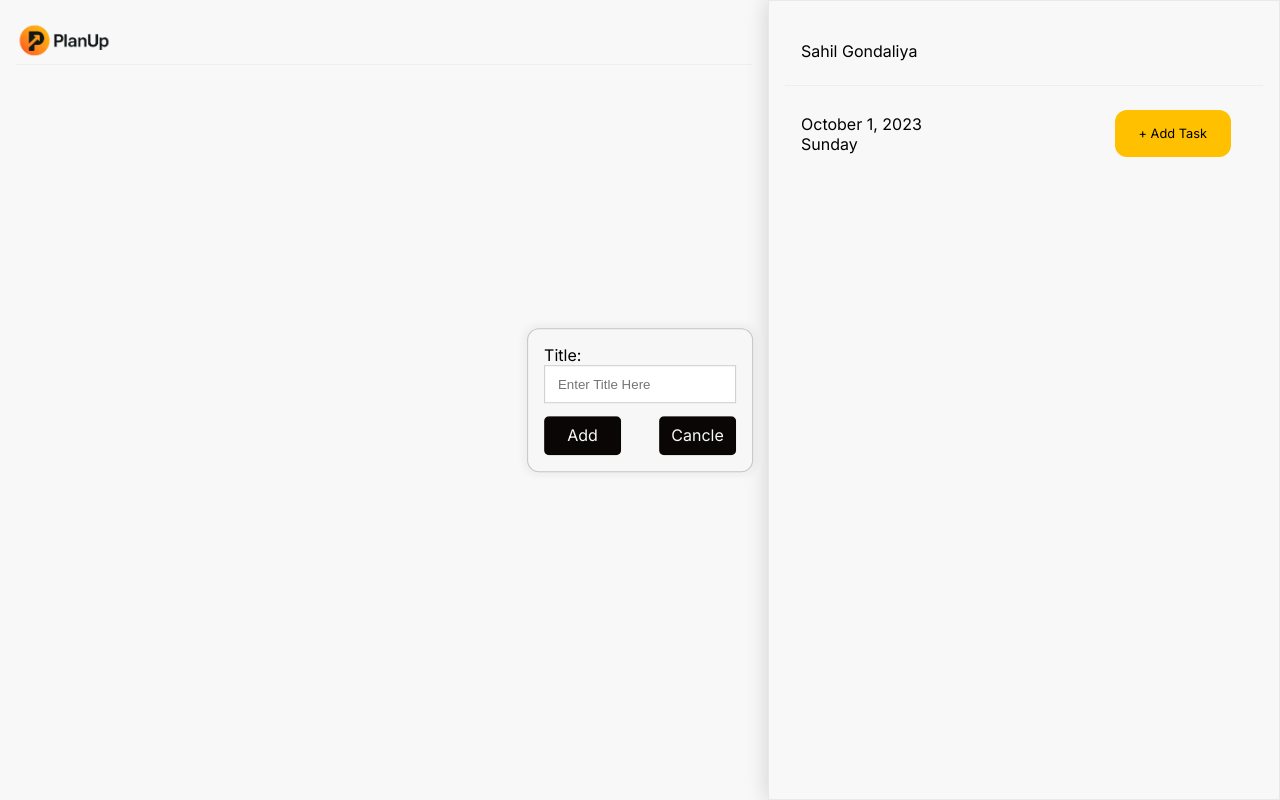
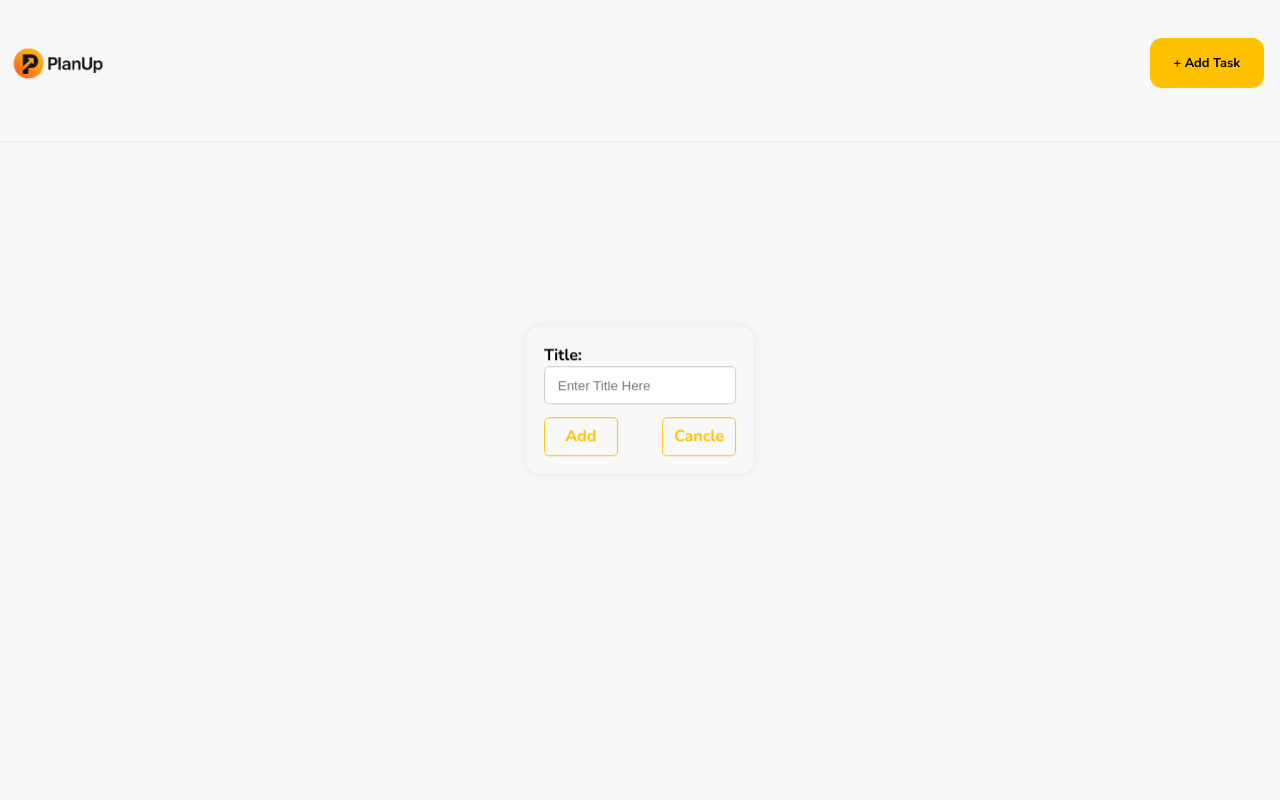
Before and after one commit to SahilGondaliya1/PlanUp, a plain HTML site: page src/index.html in a window 1280 px wide. Both pictures are taken after a click on the element "+ Add Task". Drawn offline with Linux system fonts and the light colour scheme; a web font is replaced by a local one.

Commit message:
version_0

```diff
--- a/src/index.html
+++ b/src/index.html
@@ -1,66 +1,51 @@
 <!DOCTYPE html>
 <html lang="en">
   <head>
-    <meta charset="UTF-8">
-    <meta name="viewport" content="width=device-width, initial-scale=1.0">
-    <link rel="preconnect" href="https://fonts.googleapis.com">
-<link rel="preconnect" href="https://fonts.gstatic.com" crossorigin>
-<link href="https://fonts.googleapis.com/css2?family=Inter:ital,opsz,wght@0,14..32,100..900;1,14..32,100..900&family=Poppins:ital,wght@0,100;0,200;0,300;0,400;0,500;0,600;0,700;0,800;0,900;1,100;1,200;1,300;1,400;1,500;1,600;1,700;1,800;1,900&display=swap" rel="stylesheet">
-    <link rel="stylesheet" href="style.css">
-    <script src="script.js" defer></script>
+    <meta charset="UTF-8" />
+    <meta name="viewport" content="width=device-width, initial-scale=1.0" />
+    <link rel="preconnect" href="https://fonts.googleapis.com" />
+    <link rel="preconnect" href="https://fonts.gstatic.com" crossorigin />
+    <link
+      href="https://fonts.googleapis.com/css2?family=Nunito+Sans:ital,opsz,wght@0,6..12,200..1000;1,6..12,200..1000&display=swap"
+      rel="stylesheet"
+    />
+    <link href="https://fonts.googleapis.com/css2?family=Martian+Mono:wght@100..800&display=swap" rel="stylesheet">
+    <link
+      href="https://fonts.googleapis.com/css2?family=Inter:ital,opsz,wght@0,14..32,100..900;1,14..32,100..900&family=Poppins:ital,wght@0,100;0,200;0,300;0,400;0,500;0,600;0,700;0,800;0,900;1,100;1,200;1,300;1,400;1,500;1,600;1,700;1,800;1,900&display=swap"
+      rel="stylesheet"
+    />
+    <link href="https://fonts.googleapis.com/css2?family=Martian+Mono:wght@100..800&display=swap" rel="stylesheet">
+    <link rel="stylesheet" href="https://fonts.googleapis.com/icon?family=Material+Icons">
+    <link rel="stylesheet" href="style.css" />
+    <script type="module" src="script/script.js" defer></script>
     <title>PlanUp.io</title>
   </head>
   <body>
     <main>
-
-    <div class="middle">
-        <nav style="display:flex; align-items: center;">
-        <img src="sitelogo.png" alt="logo-design" style="height: 3rem; margin-right: .6rem;">
+        <nav style="display: flex; align-items: center">
+          <img
+            src="sitelogo.png"
+            alt="logo-design"
+            style="height: 3rem; margin: 0.6rem 0.6rem"
+          />
+          <div class="add-task-button" tabindex="0">+ Add Task</div>
         </nav>
         <div class="task-display">
-
           <div class="taskGrid">
-                <template id="taskCardTemplate">
-                    <div class="task-card">
-                        <div class="task-header">
-                            <h3 class="task-title"></h3>
-                            <div class="task-actions">
-                                <button class="task-delete-button">Delete</button>
-                                <button class="task-edit-button">Edit</button>
           </div>
-                        </div>
-                        <div class="task-description"></div>
-                        <div class="task-meta">
-                        </div>
-                    </div>
-                </template>
-            </div>
-        </div>
-    </div>
-    <div class="right">
-        <div class="profile-display">
-            <img src="" alt="" class="profile-image">
-            <p>Sahil Gondaliya</p>
-        </div>
-        <hr style="height: 1px; background-color: rgb(0, 0, 0, 0.04); border: none;">
-        <div class="day-display-wrapper">
-            <div class="day-display">
-            <p class="date">October 1, 2023</p>
-            <p class="day">Sunday</p>
-            </div>
-            <div class="add-task-button" tabindex="0">
-                + Add Task
-            </div>
-        </div>
-        <div class="calendar"></div>
-        <div class="task-timeline"></div>
         </div>
     </main>
     <template id="inputWindowTemplate">
       <div class="inputWindow">
         <div class="task-input-details input-window-items">
-                <label for="task-title">Title:</label>
-                <input type="text" id="input-task-title"  name="task-title" placeholder="Enter Title Here" tabindex="0">
+          <label for="task-input-title">Title:</label>
+          <input
+            type="text"
+            id="task-input-title"
+            name="task-title"
+            placeholder="Enter Title Here"
+            tabindex="0"
+          />
         </div>
         <div class="task-input-buttons input-window-items">
           <button id="input-submit-button">Add</button>
@@ -68,5 +53,17 @@
         </div>
       </div>
     </template>
+    <template id="taskCardTemplate">
+        <div class="task-card" id="">
+          <div class="task-header">
+            <h3 class="task-title"></h3>
+            <div class="task-actions">
+              <i class="task-delete-button material-icons">delete</i>
+            </div>
+          </div>
+          <div class="task-description"></div>
+          <div class="task-meta"></div>
+        </div>
+      </template>
   </body>
 </html>
--- /dev/null
+++ b/src/script/task.js
@@ -0,0 +1,41 @@
+import { showInputWindow , hideInputWindow } from "./ui.js";
+
+/**
+ *
+ * @param {String} taskTitle - Task heading displayed on bold
+ */
+export const createTaskCard = (taskTitle) => {
+  //cloneNode(true) is to deep clone the element with child nodes
+  const taskID = "t" + new Date().getTime();
+  const fragment = document.getElementById("taskCardTemplate").content.cloneNode(true);
+  const card = fragment.querySelector('.task-card');
+  if(card){console.log(true)}
+  card.setAttribute('id', taskID)
+  card.querySelector(".task-title").textContent = taskTitle;
+  localStorage.setItem(taskID, taskTitle);
+  card.querySelector(".task-delete-button").addEventListener("click", () => handleDeleteTask(taskID));
+  return card;
+}
+
+/**
+ * @param {String} taskTitle - task detail to be displayed
+ */
+
+export const addTask = (taskTitle) => {
+  const card = createTaskCard(taskTitle);
+  const taskGrid = document.querySelector(".taskGrid");
+  taskGrid.appendChild(card);
+}
+
+/**
+ *
+ * @param {String} taskID - task-id to be deleted
+ */
+export const handleDeleteTask = (taskID)=> {
+  var deletingTask = document.getElementById(taskID);
+  if (deletingTask) {
+    localStorage.removeItem(taskID);
+    console.log("removing task");
+    deletingTask.remove();
+  }
+}
--- /dev/null
+++ b/src/script/ui.js
@@ -0,0 +1,77 @@
+import { addTask , handleDeleteTask} from "./task.js";
+
+/**
+ * @function loadTaskFromStorage - Displays tasks from local storage to be consistent list of task
+ */
+export const loadTaskFromStorage = ()=>{
+    const taskGrid = document.querySelector('.taskGrid');
+    taskGrid.innerHTML = "";
+    Object.keys(localStorage).forEach(key=> {
+      if(key.startsWith('t')){// load only task keys
+      const taskTitle = localStorage.getItem(key);
+      const fragment = document.getElementById("taskCardTemplate").content.cloneNode(true);
+      const card = fragment.querySelector('.task-card');
+      card.setAttribute('id', key);
+      card.querySelector(".task-title").textContent = taskTitle;
+      card.querySelector(".task-delete-button").addEventListener("click", () => handleDeleteTask(key));
+      taskGrid.appendChild(card);
+      }
+    });
+};
+
+/**
+ *
+ * @function createInputWindowByTemplate - uses input window template present in html
+ * @returns {fragment} - blueprint of html present in template
+ */
+export const createInputWindowByTemplate = () => {
+  //get template
+  const template = document.getElementById("inputWindowTemplate");
+  //creation of input-window-container
+  const container = template.content.cloneNode(true);
+  return container;
+};
+
+/**
+ * @function showInputWindow
+ * @description - creates the input window via DOM
+ */
+export const showInputWindow = () => {
+  //creating inout-window
+  const fragment = createInputWindowByTemplate();
+  const inputWindow = fragment.querySelector(".inputWindow");
+
+  //adding window to body;
+  document.body.appendChild(inputWindow);
+
+    inputWindow.querySelector("#input-submit-button")
+    .addEventListener("click", () => {
+      let taskTitle = inputWindow.querySelector("#task-input-title").value;
+      hideInputWindow();
+      if (taskTitle) {
+        addTask(taskTitle);
+      }
+    });
+
+  inputWindow.addEventListener("keydown", (event) => {
+    if (event.key === "Enter") {
+      let taskTitle = inputWindow.querySelector("#task-input-title").value;
+      hideInputWindow();
+      if (taskTitle) {
+        addTask(taskTitle);
+      }
+    }
+  });
+
+  inputWindow.querySelector("#input-cancle-button").onclick = () => {
+    hideInputWindow();
+  };
+};
+
+/**
+ * @function hideInputWindow
+ * @description - removes window from display
+ */
+export const hideInputWindow = () => {
+  document.body.querySelector(".inputWindow").remove();
+};
--- a/src/style.css
+++ b/src/style.css
@@ -13,30 +13,34 @@ html {
   --primary-text-color: #000000;
   --secondary-color: #0a0606;
   --secondary-text-color: #f9f9f9;
-  --accent-color-1: #ff5722;
+  --accent-color-1: #ff8147;
   --accent-color-2: #ffc000;
   --base-padding: 1rem;
   --base-margin: 0.5rem;
   --base-border-radius: 12px;
-  --h1: 2 rem;
+  --h1: 4 rem;
   --h2: 1rem;
   --p: 0.8rem;
 }
 body {
-  font-family: "Inter", sans-serif;
+  font-family: "Nunito sans";
+  font-weight: 700;
   background-color: var(--primary-color);
   height: 100%;
   width: 100%;
+  overflow-x: auto;
 }
 main {
   display: grid;
-  grid-template-columns: 60% 40%;
-
   height: 100vh;
   width: 100vw;
 }
-nav{
-  border-bottom: 1px solid rgba(0, 0, 0, 0.04)
+nav {
+  border-bottom: 1px solid rgba(0, 0, 0, 0.04);
+  display: flex;
+  justify-content: space-between;
+  vertical-align: middle;
+  padding-bottom: var(--base-padding);
 }
 
 .middle {
@@ -44,55 +48,57 @@ nav{
   padding: var(--base-padding);
 }
 
+.taskGrid {
+  overflow-y: auto;
+  height: 75vh;
+  scroll-behavior: smooth;
+}
+.taskGrid::-webkit-scrollbar {
+  width: 10px;
+  background: #f0f0f0;
+  border-radius: 3px;
+}
+.taskGrid::-webkit-scrollbar-thumb {
+  background: var(--accent-color-2);
+  border-radius: 3px;
+}
+.taskGrid::-webkit-scrollbar-thumb:hover {
+  background: var(--accent-color-1);
+}
 
 .task-card {
-  /* width: 10rem; */
   padding: 1.6rem;
-  height: 10rem;
+  height: auto;
   background-color: var(--primary-color);
   border: 1px solid rgb(0, 0, 0, 0.2);
   border-radius: var(--base-border-radius);
   box-shadow: 0px 0px 3px 1px rgba(0, 0, 0, 0.02);
   margin: 1rem;
 }
+.task-header {
+  display: flex;
+  justify-content: space-between;
+}
+.task-header .task-title {
+  display: inline-block;
+  width: 60%;
+}
 
-.taskCard .task-heading{
-  width:83.6%;
-  display:inline-block;
+.taskCard .task-heading {
+  width: 83.6%;
+  display: inline-block;
   vertical-align: middle;
 }
 
-.task-delete-button ,.task-edit-button {
-  height: 2rem;
-  width: 5rem;
-  background-color: greenyellow;
+.task-delete-button {
+  display: inline-block;
+  height: auto;
+  cursor: pointer;
+  transition: transform 200ms;
 }
-.right {
-  background-color: var(--primary-color);
-  border: 1px solid rgba(0, 0, 0, 0.059);
-  box-shadow: -1px 0px 20px 1px rgba(0, 0, 0, 0.142);
-  padding: var(--base-padding);
-  display: flex;
-  flex-direction: column;
-}
-
-.profile-display {
-  display: flex;
-  justify-content: flex-start;
-  align-content: center;
-  padding: var(--base-padding);
-  margin: var(--base-margin) 0;
-  width: auto;
-  background-color:var(--primary-color);
-}
-.day-display-wrapper {
-  display: flex;
-  flex-direction: row;
-  justify-content: space-between;
-  align-items: center;
-  padding: var(--base-padding);
-  margin: var(--base-margin) 0;
-  background-color: var(--primary-color);
+.task-delete-button:hover {
+  transform: scale3d(1.2, 1.2, 1);
+  cursor: pointer;
 }
 
 .add-task-button {
@@ -104,51 +110,57 @@ nav{
   margin: auto 1rem;
 }
 
-.inputWindow{
-  position:fixed;
-  top:50%;
-  left:50%;;
+.inputWindow {
+  position: fixed;
+  top: 50%;
+  left: 50%;
   transform: translate(-50%, -50%);
   z-index: 9999;
   padding: var(--base-padding);
   display: flex;
   flex-direction: column;
-  border: 1px solid rgba(0, 0, 0, 0.2);
+  border: 1px solid rgb(247, 247, 247, 0.01);
   border-radius: var(--base-border-radius);
-  background-color: rgb(247, 247, 247);
+  background-color: rgb(247, 247, 247, 0.01);
+  backdrop-filter: blur(3px);
   box-shadow: 0px 0px 5px 5px rgba(125, 125, 125, 0.06);
 }
 .input-window-items {
   display: flex;
   flex-direction: column;
   margin-bottom: 0.8rem;
+  font-size: var(--h1);
 }
 
-
-.task-input-buttons{
+.task-input-buttons {
   display: flex;
   flex-direction: row;
   vertical-align: middle;
   justify-content: space-between;
   margin-bottom: 0px;
 }
-.task-input-buttons button{
+.task-input-buttons button {
   box-sizing: border-box;
   height: 2.4rem;
-  width: 4.8rem;
+  width: 4.6rem;
   justify-content: center;
   align-content: center;
-  border: 1px solid rgba(0, 0, 0, 0.2);
+  border: 1px solid var(--accent-color-2);
   border-radius: 5px;
-  background-color: var(--secondary-color);
+  background-color: var(--primary-color);
+  color: var(--accent-color-2);
+  font: var(--p);
+  transition: 250ms ease-in-out;
+}
+.task-input-buttons button:hover {
+  background-color: var(--accent-color-1);
   color: var(--secondary-text-color);
-  font: var(--p);
 }
-
-#input-task-title{
+#task-input-title {
   box-sizing: border-box;
   height: 2.4rem;
   width: 100%;
   border: 1px solid rgba(0, 0, 0, 0.2);
+  border-radius: 5px;
   padding-left: 0.8rem;
 }
```
Also changed, not shown: src/script/script.js (added, +14 -0 lines). Lines whose indentation alone changed are shown as unchanged.
